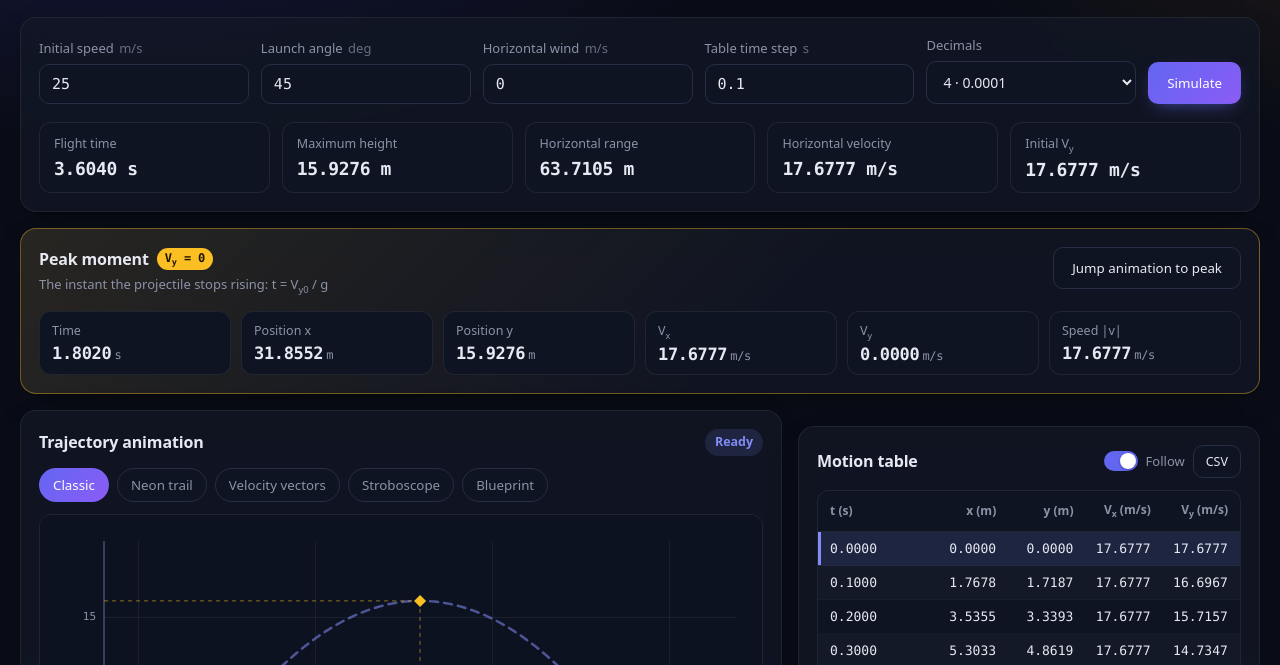
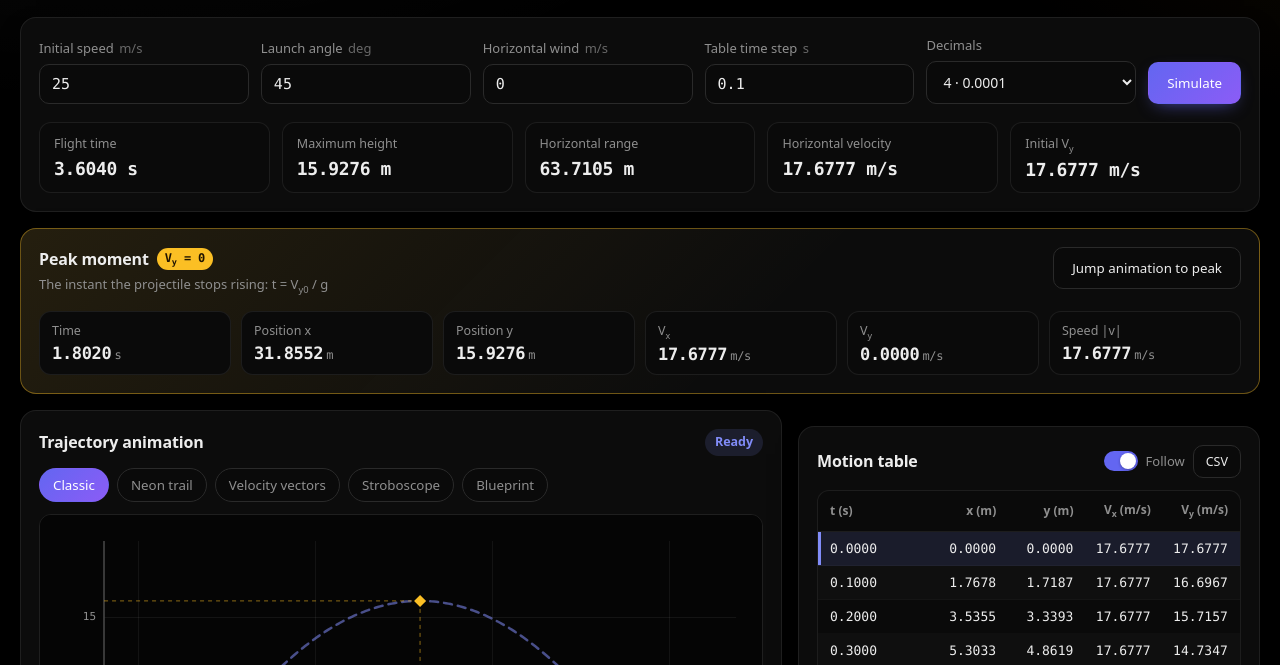
Before and after one commit to mustafamuhamed077/projectile-motion-lab, a plain HTML site: page index.html in a window 1280 px wide. Both pictures are taken after a click on the button 1239 px from the left and 49 px from the top of the page. Shown: the part 131-796 px from the top of the page. Drawn offline with Linux system fonts and the light colour scheme.

Commit message:
Dark theme: black instead of navy blue

```diff
--- a/app.js
+++ b/app.js
@@ -117,15 +117,15 @@ const isDark = () => document.documentElement.dataset.theme === 'dark';
 function palette(style = app.style) {
   const dark = isDark();
   const base = dark
-    ? { bg: '#0d1220', grid: 'rgba(255,255,255,.06)', axis: '#475069', text: '#8b93a7',
-        path: '#818cf8', ball: '#f43f5e', ring: '#0d1220', peak: '#fbbf24', land: '#8b93a7',
-        vx: '#22d3ee', vy: '#f472b6', v: '#fbbf24', box: 'rgba(13,18,32,.92)', boxText: '#e6e9f2' }
+    ? { bg: '#050505', grid: 'rgba(255,255,255,.06)', axis: '#4a4a4a', text: '#8f8f8f',
+        path: '#818cf8', ball: '#f43f5e', ring: '#050505', peak: '#fbbf24', land: '#8f8f8f',
+        vx: '#22d3ee', vy: '#f472b6', v: '#fbbf24', box: 'rgba(10,10,10,.94)', boxText: '#ededed' }
     : { bg: '#ffffff', grid: '#edf0f5', axis: '#94a0b8', text: '#5b6478',
         path: '#4f46e5', ball: '#e11d48', ring: '#ffffff', peak: '#f59e0b', land: '#64748b',
         vx: '#0891b2', vy: '#db2777', v: '#d97706', box: 'rgba(255,255,255,.95)', boxText: '#0f172a' };
-  if (style === 'neon') return { ...base, bg: '#05060f', grid: 'rgba(129,140,248,.08)', axis: '#2a2f55',
-    text: '#6b7299', path: '#22d3ee', ball: '#f0abfc', ring: '#05060f', peak: '#fde047', land: '#6b7299',
-    box: 'rgba(5,6,15,.9)', boxText: '#e0f2fe' };
+  if (style === 'neon') return { ...base, bg: '#000000', grid: 'rgba(255,255,255,.05)', axis: '#333333',
+    text: '#777777', path: '#22d3ee', ball: '#f0abfc', ring: '#000000', peak: '#fde047', land: '#777777',
+    box: 'rgba(0,0,0,.9)', boxText: '#e0f2fe' };
   if (style === 'blueprint') return { ...base, bg: '#0b3a75', grid: 'rgba(255,255,255,.09)', axis: 'rgba(255,255,255,.75)',
     text: 'rgba(255,255,255,.7)', path: '#ffffff', ball: '#ffffff', ring: '#0b3a75', peak: '#fde68a', land: '#bfdbfe',
     box: 'rgba(8,44,92,.95)', boxText: '#ffffff' };
--- a/style.css
+++ b/style.css
@@ -22,15 +22,15 @@
   color-scheme: light;
 }
 [data-theme="dark"] {
-  --bg: #0a0d17;
-  --bg-grad: radial-gradient(1200px 600px at 10% -10%, rgba(79, 70, 229, .22) 0%, transparent 60%),
-             radial-gradient(900px 500px at 110% 0%, rgba(245, 158, 11, .10) 0%, transparent 55%);
-  --card: rgba(19, 24, 38, .78);
-  --card-border: rgba(255, 255, 255, .07);
-  --text: #e6e9f2;
-  --muted: #8b93a7;
-  --field: #0f1422;
-  --field-border: #262e44;
+  --bg: #000000;
+  --bg-grad: radial-gradient(1200px 600px at 10% -10%, rgba(255, 255, 255, .04) 0%, transparent 60%),
+             radial-gradient(900px 500px at 110% 0%, rgba(245, 158, 11, .05) 0%, transparent 55%);
+  --card: rgba(14, 14, 14, .9);
+  --card-border: rgba(255, 255, 255, .08);
+  --text: #ededed;
+  --muted: #8f8f8f;
+  --field: #0a0a0a;
+  --field-border: #2a2a2a;
   --accent: #818cf8;
   --accent-2: #6366f1;
   --accent-soft: rgba(129, 140, 248, .14);
```
